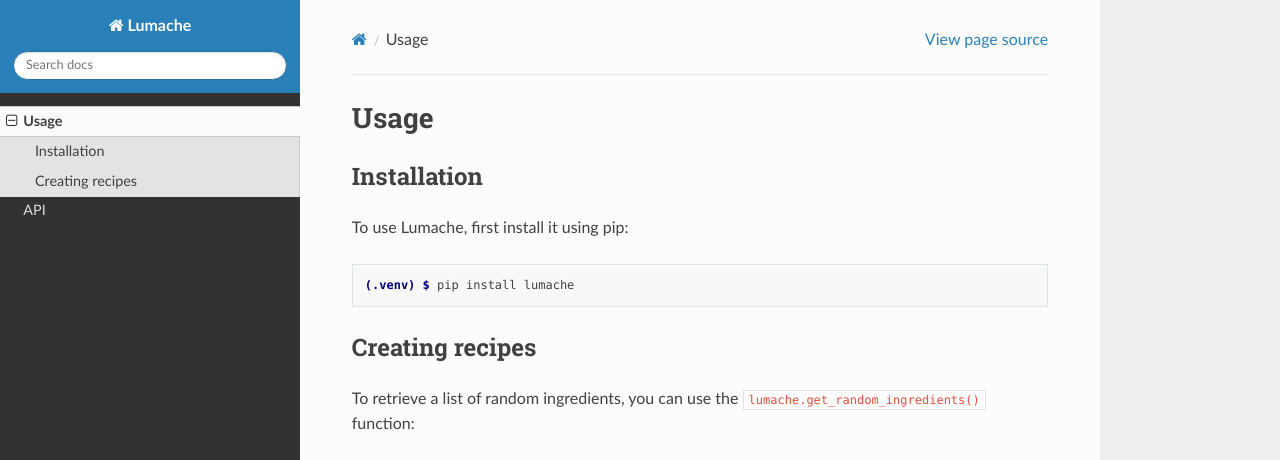
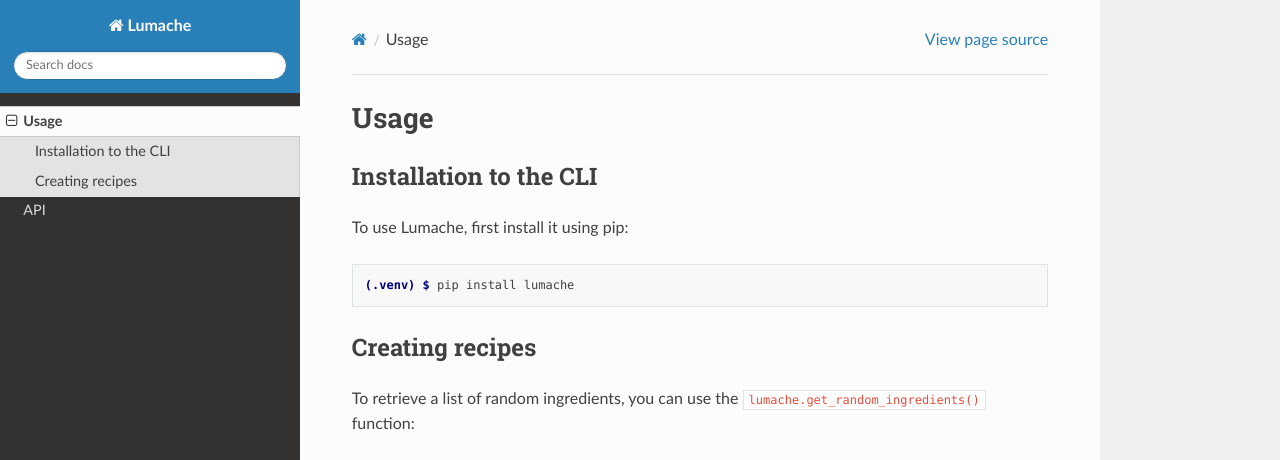
Before and after one commit to abyot2021/variant-aware-cas-offinder-rdtutorial, a Sphinx documentation site: the page built from docs/source/usage.rst, in a window 1280 px wide and 1095 px high. Shown: the top 460 px of the window. Built offline with Sphinx 7.4.7 and the Read the Docs theme 3.1.0, drawn with Linux system fonts in a browser that asks for light colours; grey boxes are pictures that could not be loaded.

Commit message:
Update usage.rst

```diff
--- a/docs/source/usage.rst
+++ b/docs/source/usage.rst
@@ -3,7 +3,7 @@
 
 .. _installation:
 
-Installation
+Installation to the CLI
 ------------
 
 To use Lumache, first install it using pip:
```
